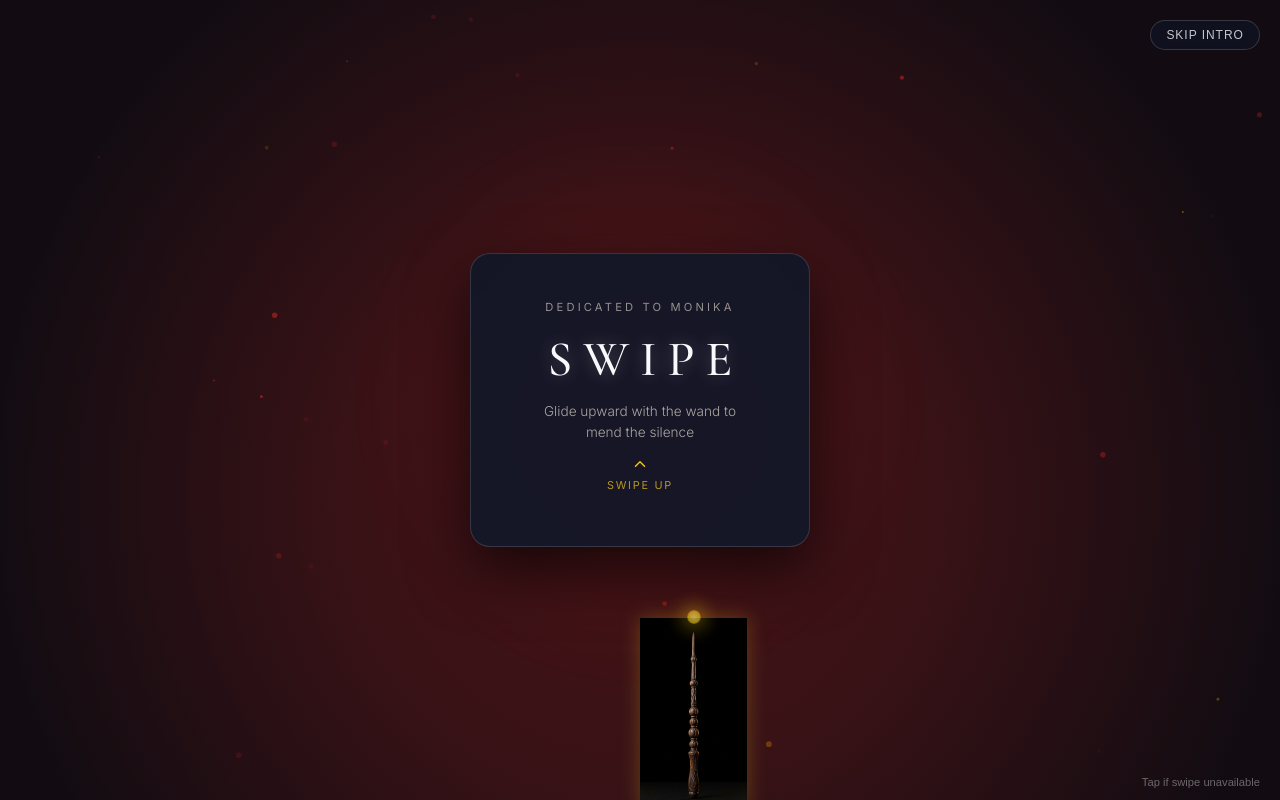
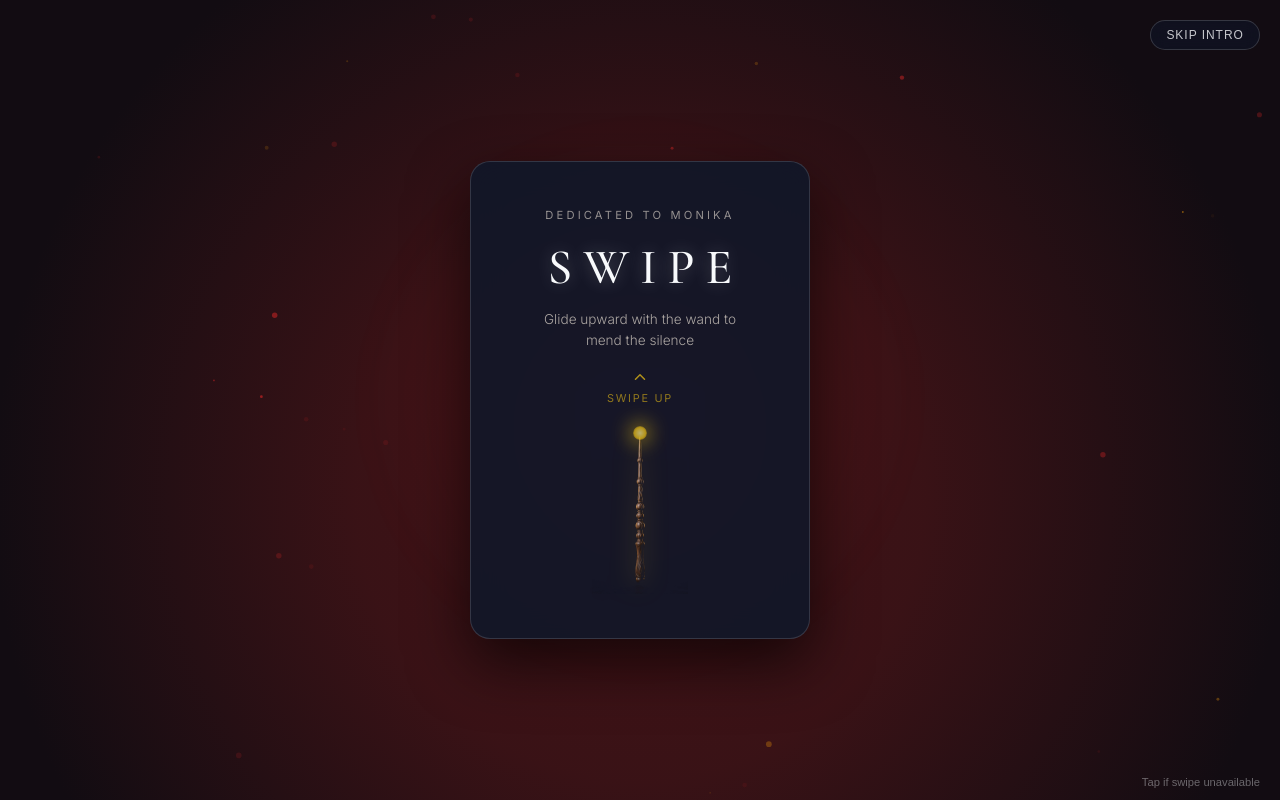
Before and after one commit to Jegajeevan1906/sorry-moni..-, a React (Vite) app: page / in a window 1280 px wide. Shown: the top 800 px of the page. Built offline with nearby package versions, Linux system fonts and the light colour scheme.

Commit message:
Center transparent Elder Wand in swipe area

```diff
--- a/src/components/IntroAnimation.jsx
+++ b/src/components/IntroAnimation.jsx
@@ -442,17 +442,17 @@ export default function IntroAnimation({ onComplete }) {
             : 'Glide upward with the wand to mend the silence'}
         </p>
 
-        {/* Animated Swipe Indicator */}
+        {/* Animated Swipe Area with Centered Elder Wand */}
         {phase === 'waiting' && (
           <motion.div
-            animate={shouldReduceMotion ? {} : { y: [0, -7, 0], opacity: [0.45, 0.95, 0.45] }}
-            transition={{ duration: 2, repeat: Infinity, ease: 'easeInOut' }}
+            animate={shouldReduceMotion ? {} : { y: [0, -6, 0], opacity: [0.6, 1, 0.6] }}
+            transition={{ duration: 2.2, repeat: Infinity, ease: 'easeInOut' }}
             style={{
-              marginTop: '0.35rem',
+              marginTop: '0.25rem',
               display: 'flex',
               flexDirection: 'column',
               alignItems: 'center',
-              gap: '0.15rem',
+              gap: '0.2rem',
               color: '#facc15',
             }}
           >
@@ -462,7 +462,7 @@ export default function IntroAnimation({ onComplete }) {
                 fontSize: '0.68rem',
                 letterSpacing: '0.16em',
                 textTransform: 'uppercase',
-                color: 'rgba(250, 204, 21, 0.75)',
+                color: 'rgba(250, 204, 21, 0.8)',
               }}
             >
               Swipe Up
@@ -470,26 +470,15 @@ export default function IntroAnimation({ onComplete }) {
           </motion.div>
         )}
 
-        {isRepairedOrExiting && (
-          <motion.div
-            initial={{ opacity: 0, scale: 0.8 }}
-            animate={{ opacity: 1, scale: 1 }}
-            style={{ color: '#fde047', marginTop: '0.25rem' }}
-          >
-            <Sparkles size={18} />
-          </motion.div>
-        )}
-      </motion.div>
-
-      {/* Bottom Center: Elder Wand + Luminous Golden Trail */}
+        {/* Elder Wand + Luminous Golden Trail inside the Center Swipe Area */}
         <motion.div
           aria-hidden="true"
           animate={
             phase === 'waiting'
-            ? { y: -dragOffset * 0.75, opacity: 1 }
+              ? { y: -dragOffset * 0.55, opacity: 1 }
               : phase === 'flash'
-              ? { y: -window.innerHeight * 0.55, opacity: [1, 1, 0.3] }
-              : { y: -window.innerHeight * 0.65, opacity: 0 }
+                ? { y: -window.innerHeight * 0.45, opacity: [1, 1, 0.25] }
+                : { y: -window.innerHeight * 0.55, opacity: 0 }
           }
           transition={
             phase === 'waiting'
@@ -497,27 +486,25 @@ export default function IntroAnimation({ onComplete }) {
               : { duration: 1.05, ease: 'easeInOut' }
           }
           style={{
-          position: 'absolute',
-          bottom: '-10px',
-          left: '50%',
-          transform: 'translateX(-50%)',
+            position: 'relative',
             zIndex: 12,
             display: 'flex',
             flexDirection: 'column',
             alignItems: 'center',
             pointerEvents: 'none',
+            marginTop: '0.15rem',
           }}
         >
           {/* Golden Trail Behind Wand */}
           <motion.div
             animate={{
-            height: phase === 'flash' ? 240 : dragOffset > 12 ? 90 : 0,
-            opacity: phase === 'flash' ? 0.95 : dragOffset > 12 ? 0.6 : 0,
+              height: phase === 'flash' ? 220 : dragOffset > 12 ? 72 : 0,
+              opacity: phase === 'flash' ? 0.95 : dragOffset > 12 ? 0.65 : 0,
             }}
             transition={{ duration: 0.35 }}
             style={{
               position: 'absolute',
-            top: '30px',
+              top: '24px',
               width: '4px',
               borderRadius: '999px',
               background: 'linear-gradient(180deg, #fef08a 0%, #facc15 45%, #f59e0b 100%)',
@@ -528,8 +515,8 @@ export default function IntroAnimation({ onComplete }) {
           {/* Wand Tip Glow */}
           <motion.div
             animate={{
-            scale: phase === 'flash' ? 2.4 : 1 + dragOffset / 180,
-            opacity: phase === 'flash' ? 1 : 0.65,
+              scale: phase === 'flash' ? 2.4 : 1 + dragOffset / 160,
+              opacity: phase === 'flash' ? 1 : 0.7,
             }}
             style={{
               width: '14px',
@@ -548,18 +535,17 @@ export default function IntroAnimation({ onComplete }) {
               alt=""
               onError={() => setWandImgFailed(true)}
               style={{
-              height: 'clamp(140px, 24vh, 210px)',
+                height: 'clamp(120px, 20vh, 175px)',
                 width: 'auto',
                 objectFit: 'contain',
-              mixBlendMode: 'screen',
-              filter: 'drop-shadow(0 0 10px rgba(250, 204, 21, 0.25))',
+                filter: 'drop-shadow(0 0 12px rgba(250, 204, 21, 0.28))',
               }}
             />
           ) : (
             /* Clean SVG Elder Wand Fallback */
             <svg
               width="28"
-            height="170"
+              height="150"
               viewBox="0 0 28 170"
               fill="none"
               xmlns="http://www.w3.org/2000/svg"
@@ -578,6 +564,17 @@ export default function IntroAnimation({ onComplete }) {
                 </linearGradient>
               </defs>
             </svg>
+          )}
+        </motion.div>
+
+        {isRepairedOrExiting && (
+          <motion.div
+            initial={{ opacity: 0, scale: 0.8 }}
+            animate={{ opacity: 1, scale: 1 }}
+            style={{ color: '#fde047', marginTop: '0.25rem' }}
+          >
+            <Sparkles size={18} />
+          </motion.div>
         )}
       </motion.div>
 
```
Also changed, not shown: public/assets/elder-wand.png. Lines whose indentation alone changed are shown as unchanged.
